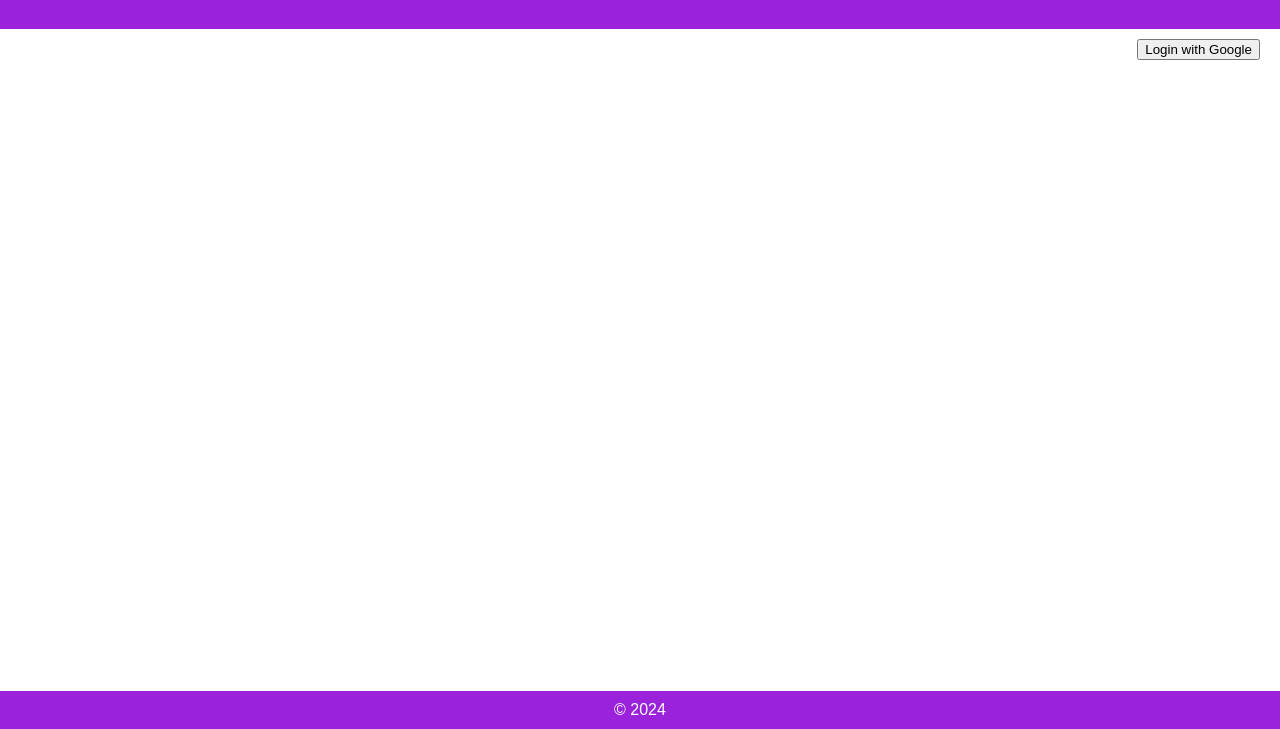
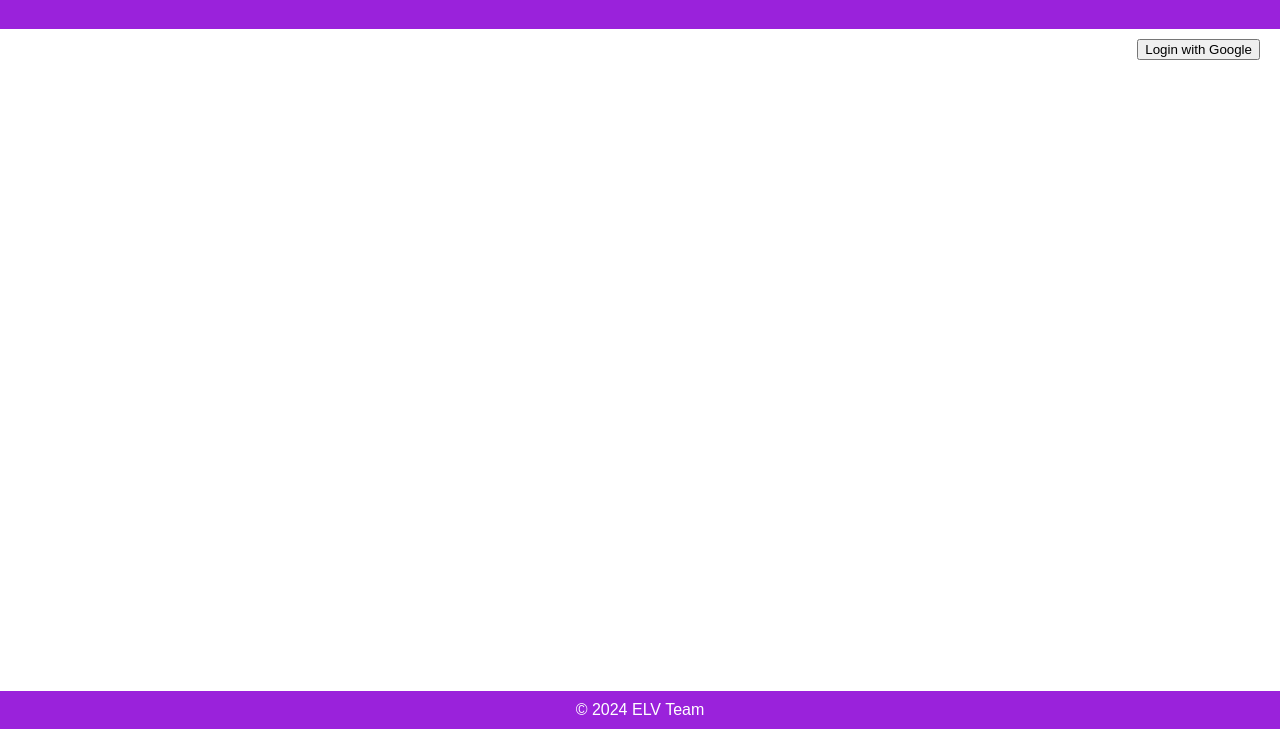
Before and after one commit to Stupez/ELV-Weekly-tests, a plain HTML site: page index.html in a window 1280 px wide. Shown: the part 71-800 px from the top of the page. Drawn offline with Linux system fonts and the light colour scheme; no server answers.

Commit message:
Update index.html footer text

```diff
--- a/index.html
+++ b/index.html
@@ -646,7 +646,7 @@
 
     <!-- Footer -->
     <div class="footer">
-        &copy; 2024
+        &copy; 2024 ELV Team
     </div>
 
     <!-- Initialize Firebase and your scripts -->
```
